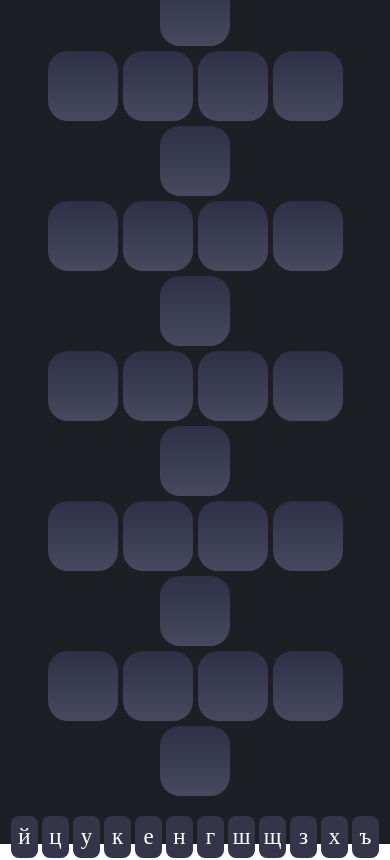
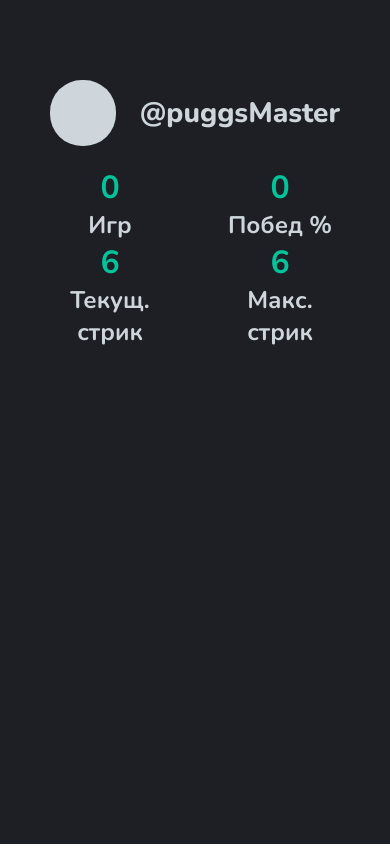
Before and after one commit to 0puggs0/wordsGameApp, a React Native app: screen / in a window 390 px wide. Shown: the top 860 px of the page. Built offline with nearby package versions, Linux system fonts and the light colour scheme; no server answers; a web font is replaced by a local one.

Commit message:
Update 2.0 (Add a Stats Screen)

```diff
--- a/App.tsx
+++ b/App.tsx
@@ -2,6 +2,7 @@ import { StatusBar } from "expo-status-bar";
 import { StyleSheet, View } from "react-native";
 import { useFonts } from "expo-font";
 import Word from "./src/screens/word";
+import Stats from "./src/screens/stats";
 
 export default function App() {
   const [fontsLoaded] = useFonts({
@@ -17,7 +18,8 @@ export default function App() {
   }
   return (
     <View style={styles.container}>
-      <Word></Word>
+      {/* <Word /> */}
+      <Stats />
       <StatusBar style="light" />
     </View>
   );
--- a/package.json
+++ b/package.json
@@ -9,12 +9,15 @@
     "web": "expo start --web"
   },
   "dependencies": {
+    "@reduxjs/toolkit": "^2.2.7",
     "expo": "^51.0.31",
     "expo-font": "~11.10.3",
     "expo-linear-gradient": "~12.7.2",
     "expo-status-bar": "~1.11.1",
     "react": "18.2.0",
-    "react-native": "0.73.6"
+    "react-native": "0.73.6",
+    "react-redux": "^9.1.2",
+    "@react-native-async-storage/async-storage": "1.23.1"
   },
   "devDependencies": {
     "@babel/core": "^7.20.0",
--- /dev/null
+++ b/src/hooks/redux.ts
@@ -0,0 +1,5 @@
+import { TypedUseSelectorHook, useDispatch, useSelector } from "react-redux";
+import { AppDispatch, RootState } from "../store/store";
+
+export const useAppDispatch = () => useDispatch<AppDispatch>();
+export const useAppSelector: TypedUseSelectorHook<RootState> = useSelector;
--- /dev/null
+++ b/src/screens/stats.tsx
@@ -0,0 +1,108 @@
+import { StyleSheet, Text, View } from "react-native";
+import React, { useEffect, useState } from "react";
+import AsyncStorage from "@react-native-async-storage/async-storage";
+
+export default function Stats() {
+  const [currentWins, setCurrentWins] = useState(0);
+  const [currentGames, setCurrentGames] = useState(0);
+  useEffect(() => {
+    const fetchStorageData = async () => {
+      const storageWins = await AsyncStorage.getItem("wins");
+      if (storageWins !== null) {
+        const intWins = parseInt(storageWins);
+        setCurrentWins(intWins);
+      }
+      const storageGames = await AsyncStorage.getItem("played");
+      if (storageGames !== null) {
+        const intGames = parseInt(storageGames);
+        setCurrentGames(intGames);
+      }
+    };
+    fetchStorageData();
+  }, []);
+
+  const newArr = [
+    { value: currentGames, title: "Игр" },
+    {
+      value: currentGames !== 0 ? (currentWins / currentGames) * 100 : 0,
+      title: "Побед %",
+    },
+    { value: 6, title: "Текущ. стрик" },
+    { value: 6, title: "Макс. стрик" },
+  ];
+  return (
+    <View style={styles.container}>
+      <View style={styles.headerContainer}>
+        <View
+          style={{
+            width: 66,
+            height: 66,
+            backgroundColor: "#CED5DB",
+            borderRadius: 32,
+          }}
+        ></View>
+        <View>
+          <Text
+            style={{
+              color: "#CED5DB",
+              fontFamily: "Nunito-ExtraBold",
+              fontSize: 28,
+            }}
+          >
+            @puggsMaster
+          </Text>
+        </View>
+      </View>
+      <View
+        style={{
+          flexDirection: "row",
+          flexWrap: "wrap",
+          alignItems: "center",
+          justifyContent: "center",
+        }}
+      >
+        {newArr.map((item) => {
+          return (
+            <View style={{ alignItems: "center" }}>
+              <Text style={styles.textTitle}>{item.value}</Text>
+              <Text style={styles.textValue}>{item.title}</Text>
+            </View>
+          );
+        })}
+      </View>
+    </View>
+  );
+}
+
+const styles = StyleSheet.create({
+  container: {
+    paddingVertical: 80,
+    flex: 1,
+    backgroundColor: "#1D1F25",
+    justifyContent: "flex-start",
+    alignItems: "center",
+    paddingHorizontal: 20,
+    gap: 20,
+  },
+  textTitle: {
+    color: "#02C39A",
+    textAlign: "center",
+    fontFamily: "Nunito-Bold",
+    fontSize: 32,
+    width: 170,
+  },
+  textValue: {
+    color: "#CED5DB",
+    textAlign: "center",
+    fontFamily: "Nunito-Bold",
+    fontSize: 24,
+    width: 130,
+  },
+  headerContainer: {
+    flexDirection: "row",
+    width: "100%",
+    justifyContent: "space-between",
+    alignItems: "center",
+    paddingHorizontal: 30,
+  },
+});
--- a/src/screens/word.tsx
+++ b/src/screens/word.tsx
@@ -7,6 +7,7 @@ import { checkString } from "../utils/checkString";
 import ModalWindow from "../components/modalWindow";
 import { getWords } from "../constants/wordArray";
 import { getKeyboard } from "../constants/keyboardArray";
+import AsyncStorage from "@react-native-async-storage/async-storage";
 
 export default function Word() {
   const [isError, setIsError] = useState(false);
@@ -40,7 +41,24 @@ export default function Word() {
     setData(response.word);
   };
 
-  const modalNext = () => {
+  const modalNext = async () => {
+    const currentPlayed = await AsyncStorage.getItem("played");
+    if (currentPlayed === null) {
+      await AsyncStorage.setItem("played", "1");
+    } else {
+      const intPlayed = parseInt(currentPlayed);
+      await AsyncStorage.setItem("played", (intPlayed + 1).toString());
+    }
+    if (isWin) {
+      const currentWins = await AsyncStorage.getItem("wins");
+      if (currentWins === null) {
+        await AsyncStorage.setItem("wins", "1");
+      } else {
+        const intWins = parseInt(currentWins);
+        await AsyncStorage.setItem("wins", (intWins + 1).toString());
+      }
+    }
+    // await AsyncStorage.clear();
     resetStates();
   };
 
```
Also changed, not shown: src/store/store.ts (added, +15 -0 lines), src/store/statsSlice.ts (added), 1 other file (tests, documents, lock files or other folders).
